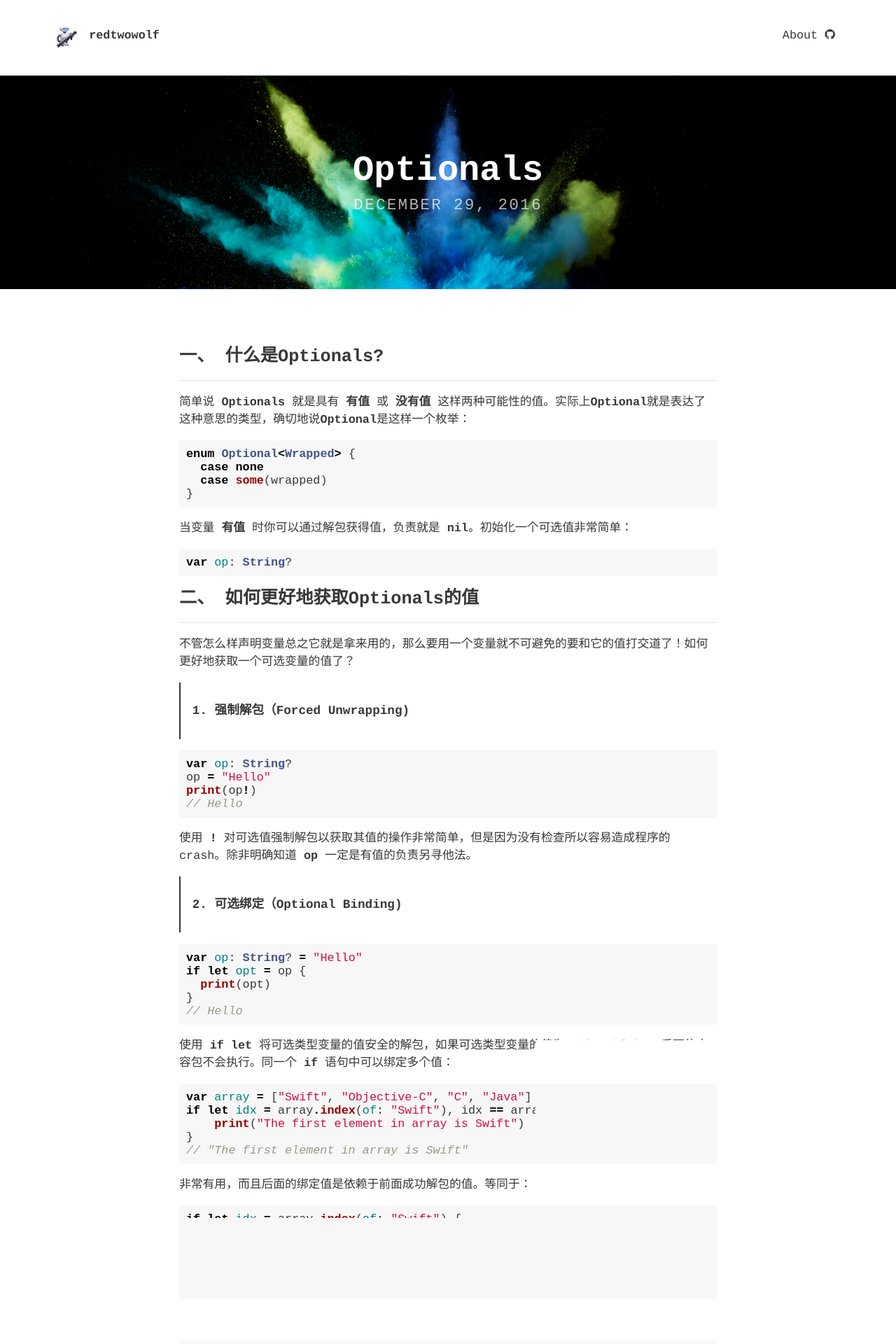
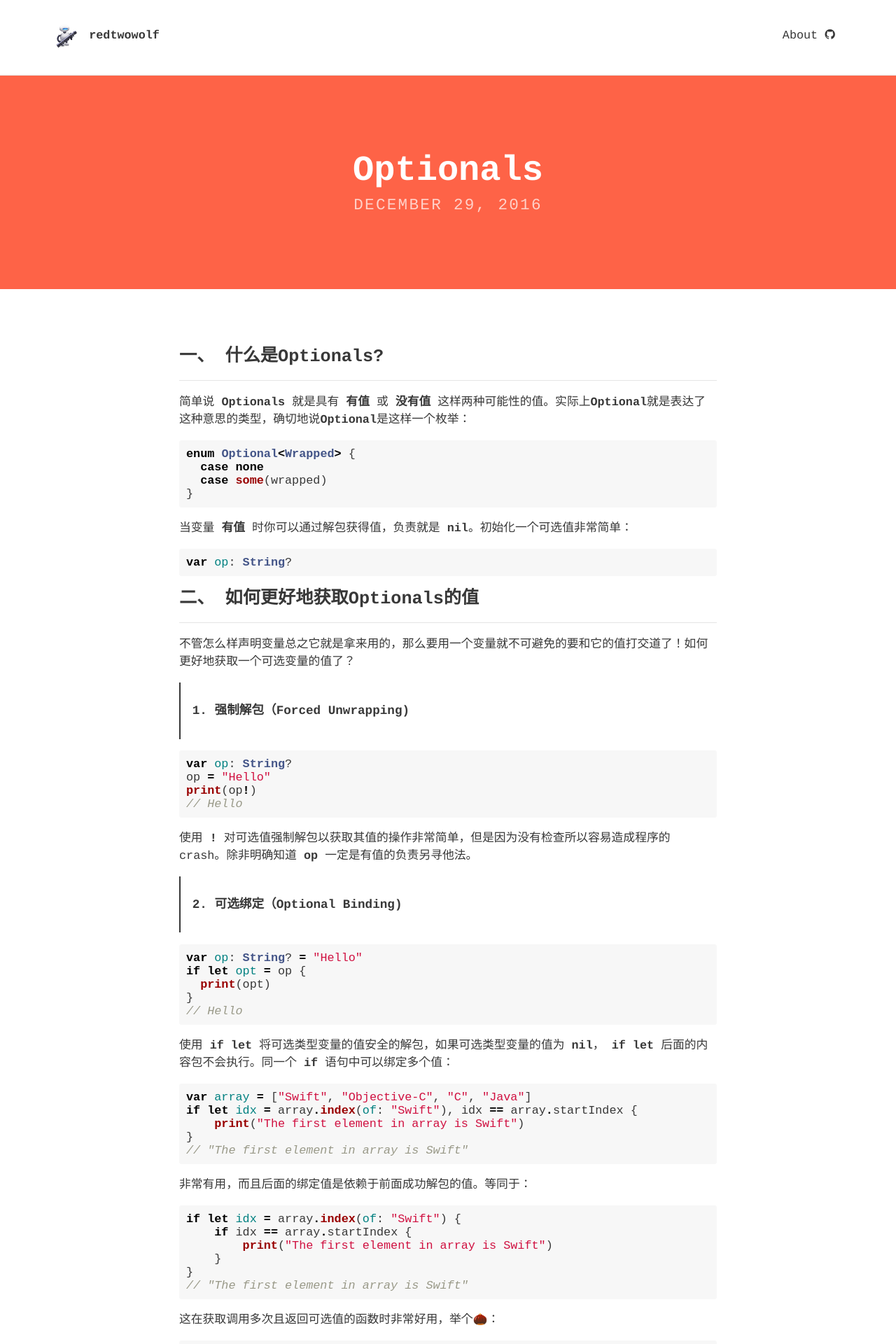
Before and after one commit to CoderDB/CoderDB.github.io, a Jekyll site: the page built from _posts/2016-12-29-Optionals.md, in a window 1280 px wide. Shown: the top 1920 px of the page at 70% size. Built offline with Jekyll 4.4.1, drawn with Linux system fonts in a browser that asks for light colours; nearby versions of some CDN libraries.

Commit message:
update img in 29 Dec post

```diff
--- a/_posts/2016-12-29-Optionals.md
+++ b/_posts/2016-12-29-Optionals.md
@@ -2,7 +2,7 @@
 layout: post
 date: 2016-12-29
 title: Optionals
-feature-img: "img/blue_burst.jpg"
+feature-img: "img/pink.jpg"
 
 ---
 
```
